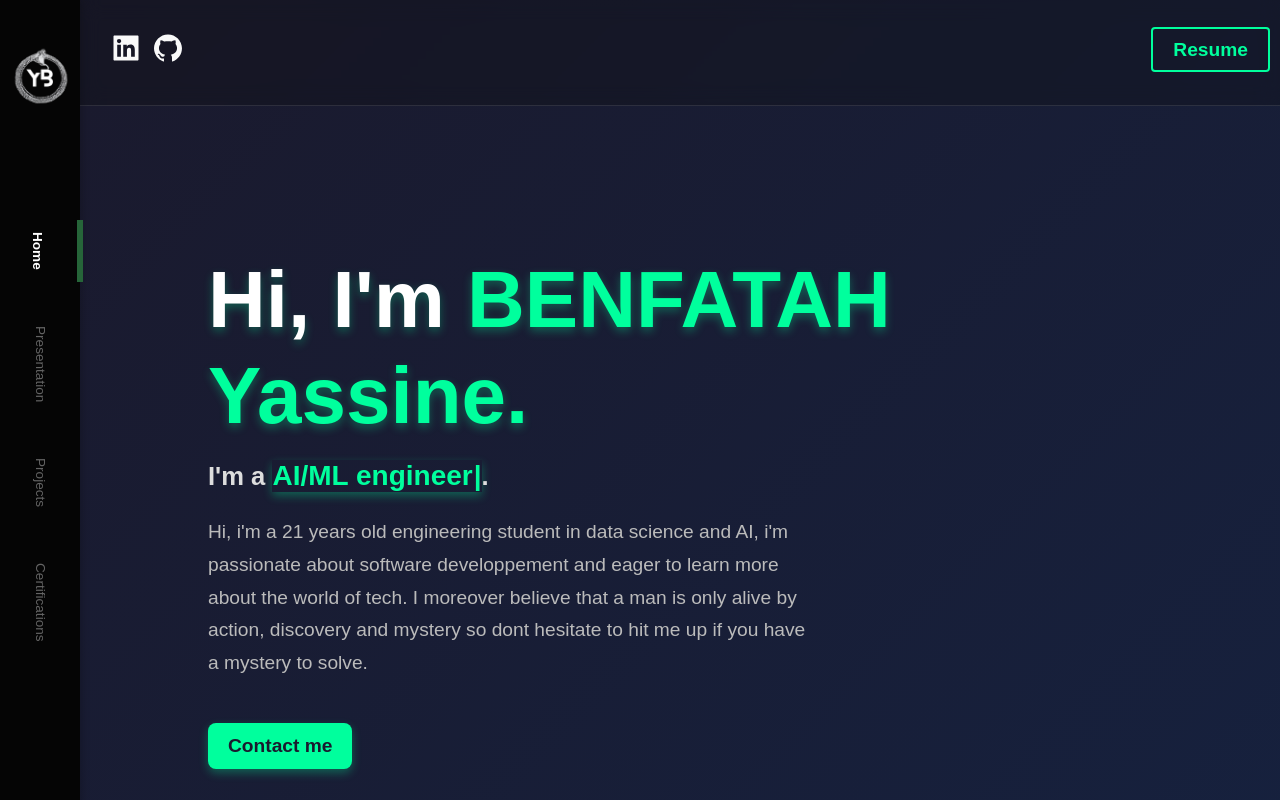
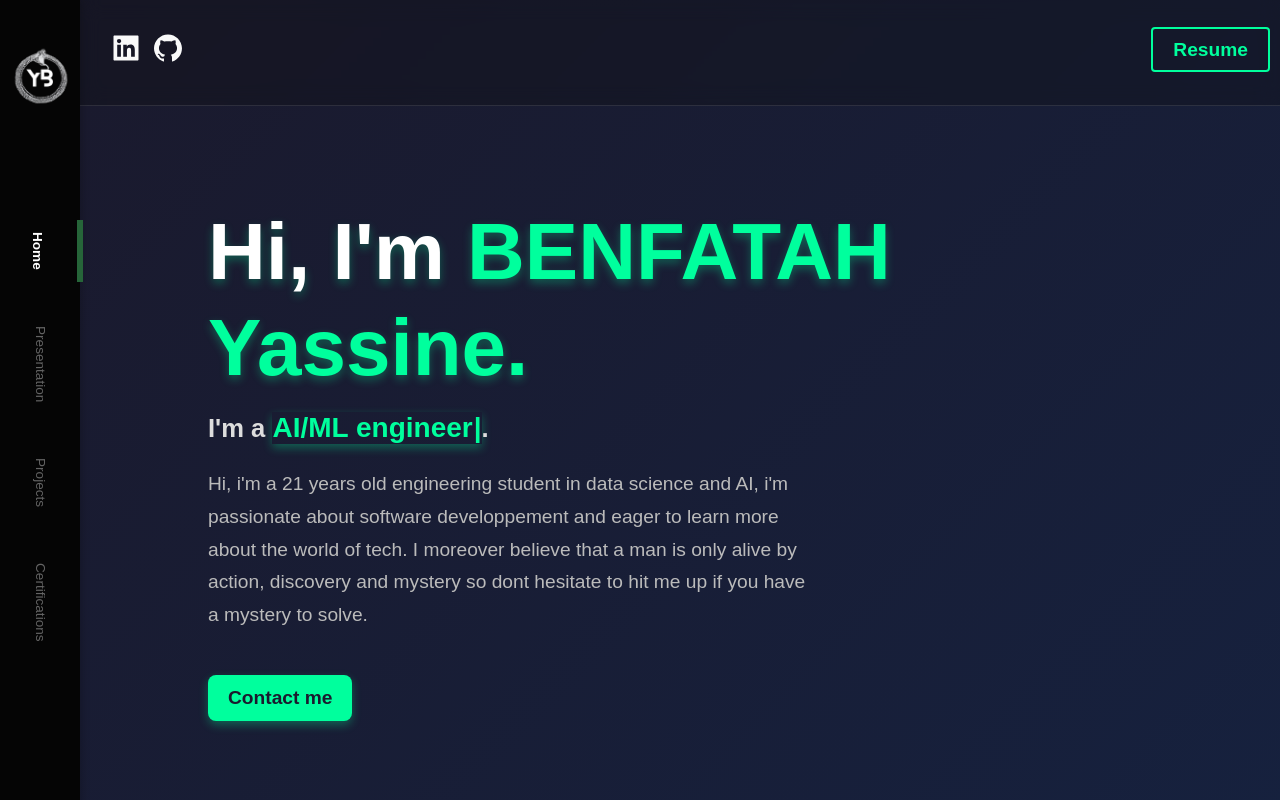
Before and after one commit to kramatile/my-website, a React (Create React App) app: page / in a window 1280 px wide. Built offline with nearby package versions, Linux system fonts and the light colour scheme.

Commit message:
hero page positionning update

```diff
--- a/src/components/HeroPage.css
+++ b/src/components/HeroPage.css
@@ -3,7 +3,7 @@
   box-sizing: border-box;
   background: linear-gradient(135deg, #1a1a2e, #16213e); /* Dark gradient background */
   color: #ffffff; /* White text for contrast */
-  min-height: 100vh; /* Full viewport height */
+  min-height: calc(100vh - 80px); /* Full viewport height */
   width: 100%; /* Full width */
   display: flex;
   flex-direction: column;
@@ -16,7 +16,7 @@
 /* Presentation Container */
 .hero-page .pres {
   max-width: 900px; /* Max width for desktop */
-  margin-top: 5rem; /* Top spacing */
+  margin-top: 2rem; /* Top spacing */
   margin-left: 4rem; /* Left offset for desktop */
   text-align: left; /* Left-aligned text */
 }
```
